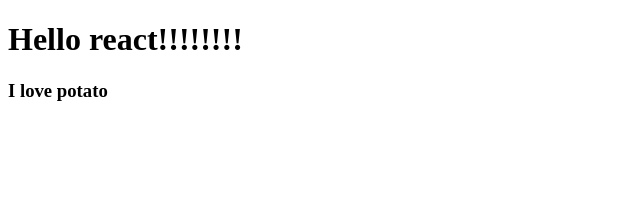
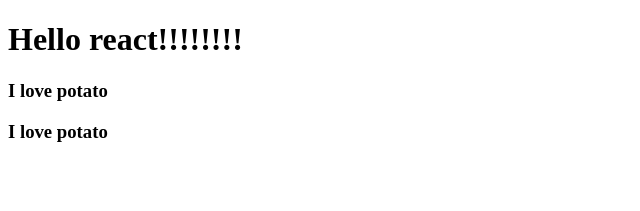
Before and after one commit to adxvz60/movie_app_2021, a JavaScript app: page / in a window 1280 px wide. Shown: the top 211 px of the page, without its empty margins (0-640 px from the left). Built offline with nearby package versions, Linux system fonts and the light colour scheme.

Commit message:
Edit and Plut Food
Food컴포넌트를 생성

```diff
--- a/src/App.js
+++ b/src/App.js
@@ -3,12 +3,14 @@
   return (
     <div className="App">
       <h1>Hello react!!!!!!!!</h1>
-      <Movie />
+      <Food fav = "Kimchi" something={true} papapa={['hello', 1, 2, true]}/>
+      <Food />
+
     </div>
   );
 }
 
-function Movie(){
+function Food(){
   return(
   <h3>I love potato</h3>
   );
```
